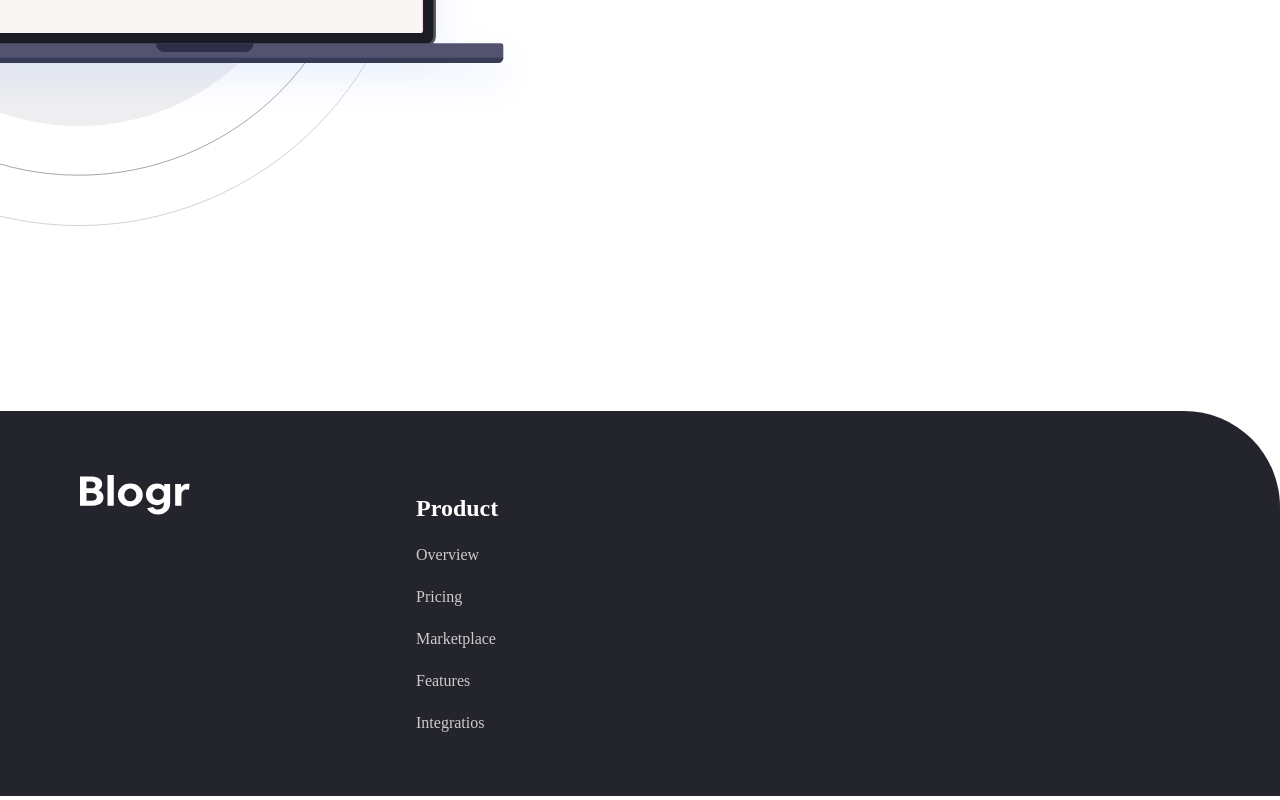
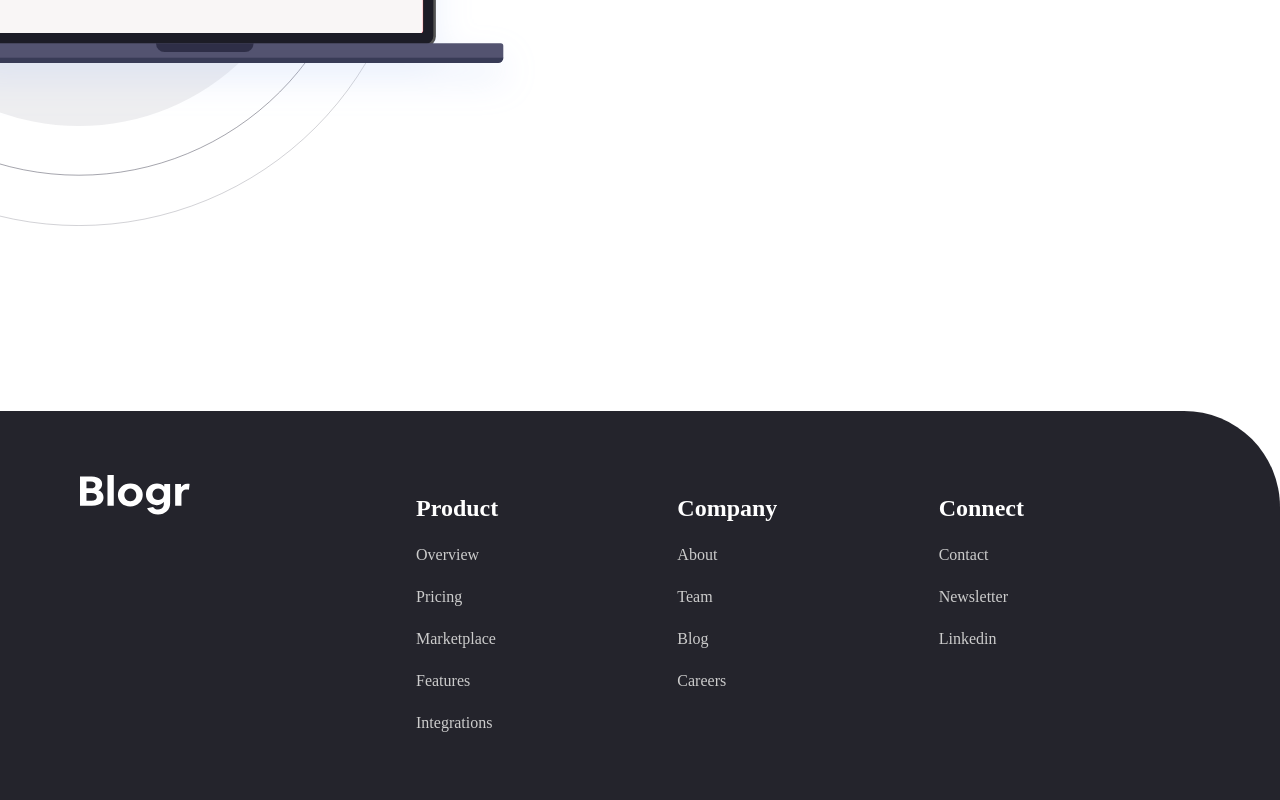
Before and after one commit to PedroMakengo/blogr-landing, a Next.js app: page / in a window 1280 px wide. Shown: the part 2805-3605 px from the top of the page. Built offline with nearby package versions, Linux system fonts and the light colour scheme.

Commit message:
Terminando

```diff
--- /dev/null
+++ b/src/components/Footer/ItemFooter/index.tsx
@@ -0,0 +1,20 @@
+interface ItemFooterProps {
+  title: string;
+  className?: string;
+  data?: string[];
+}
+
+export function ItemFooter({ title, className, data }: ItemFooterProps) {
+  return (
+    <div className={className}>
+      <h2>{title}</h2>
+      <nav>
+        {data.map((e) => (
+          <a href="#" key={e}>
+            {e}
+          </a>
+        ))}
+      </nav>
+    </div>
+  );
+}
--- a/src/components/Footer/index.tsx
+++ b/src/components/Footer/index.tsx
@@ -1,3 +1,4 @@
+import { ItemFooter } from "./ItemFooter";
 import style from "./style.module.scss";
 
 export function Footer() {
@@ -8,16 +9,27 @@ export function Footer() {
           <img src="../../../images/logo.svg" alt="" />
         </div>
         <div className={style.menuFooter}>
-          <div className={style.itemFooter}>
-            <h2>Product</h2>
-            <nav>
-              <a href="#">Overview</a>
-              <a href="#">Pricing</a>
-              <a href="#">Marketplace</a>
-              <a href="#">Features</a>
-              <a href="#">Integratios</a>
-            </nav>
-          </div>
+          <ItemFooter
+            className={style.itemFooter}
+            title="Product"
+            data={[
+              "Overview",
+              "Pricing",
+              "Marketplace",
+              "Features",
+              "Integrations",
+            ]}
+          />
+          <ItemFooter
+            className={style.itemFooter}
+            title="Company"
+            data={["About", "Team", "Blog", "Careers"]}
+          />
+          <ItemFooter
+            className={style.itemFooter}
+            title="Connect"
+            data={["Contact", "Newsletter", "Linkedin"]}
+          />
         </div>
       </div>
     </footer>
--- a/src/components/Footer/style.module.scss
+++ b/src/components/Footer/style.module.scss
@@ -25,8 +25,14 @@
 
     .menuFooter {
       width: 70%;
+      display: flex;
+      align-items: center;
+
+      .itemFooter {
+        width: 50%;
 
         nav {
+          height: 190px;
           display: flex;
           flex-direction: column;
           margin-top: 1.5rem;
@@ -41,3 +47,4 @@
       }
     }
   }
+}
```
Lines whose indentation alone changed are shown as unchanged.
